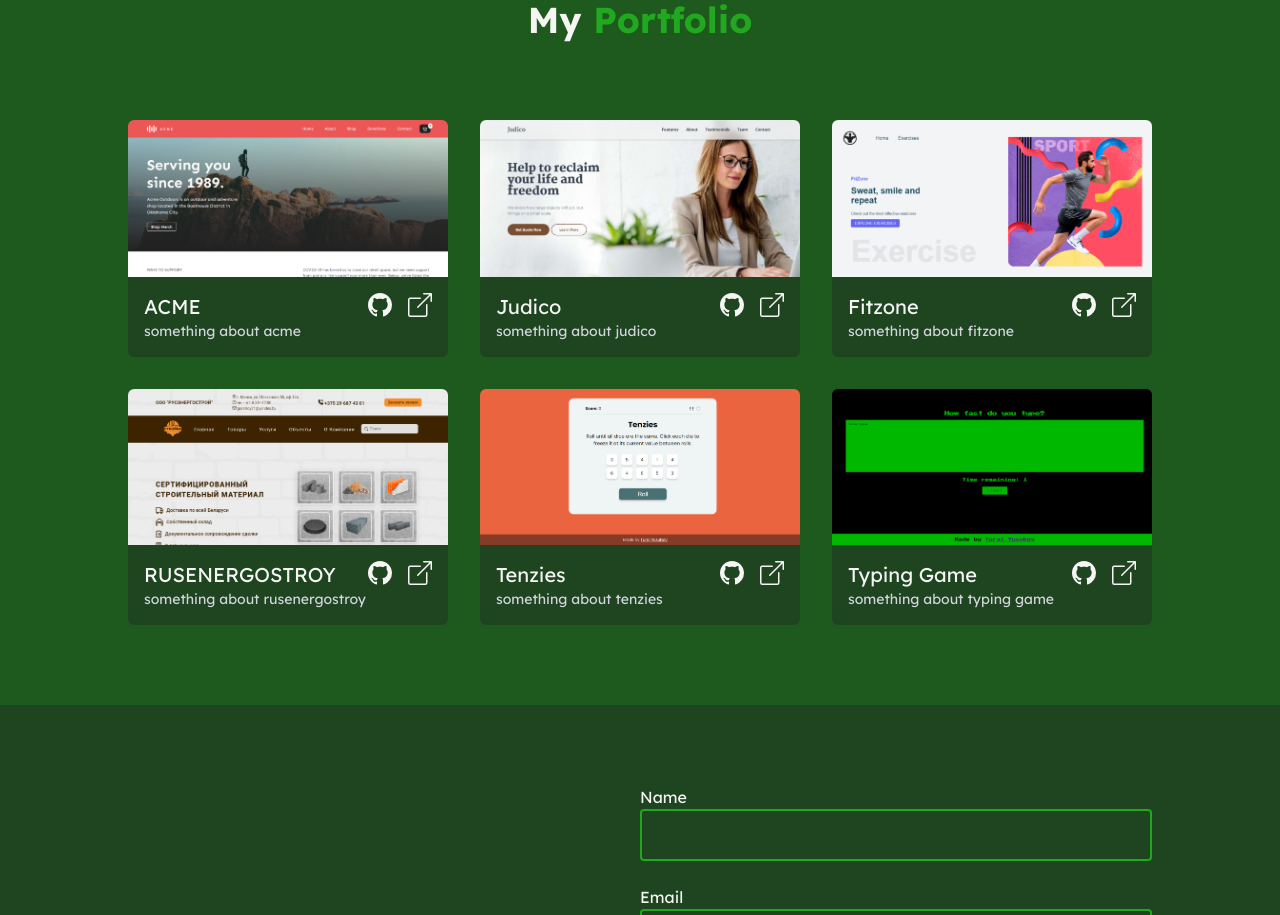
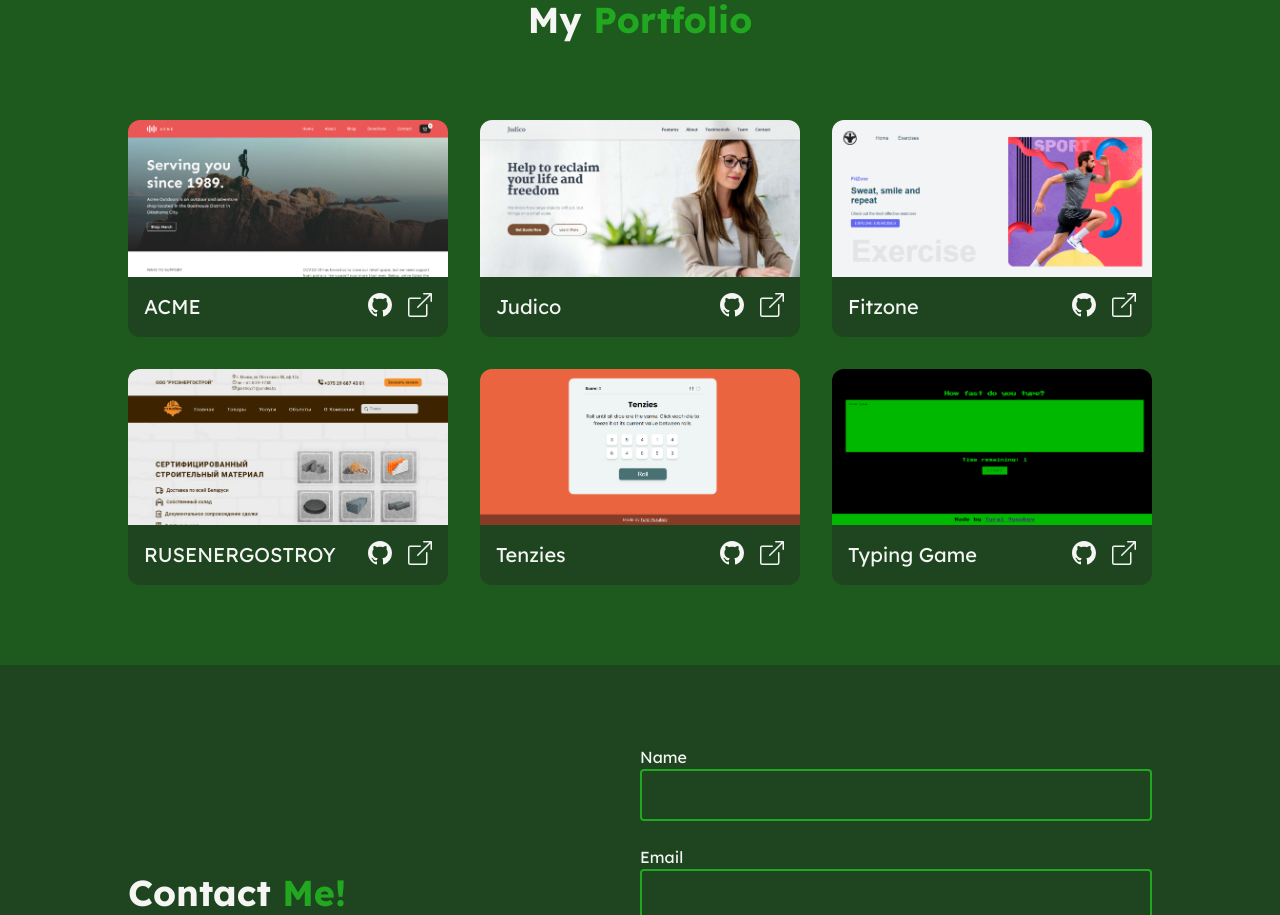
Before and after one commit to Turalyusubov/turalyusubov-portfolio, a React (Vite) app: page / in a window 1280 px wide. Shown: the part 2160-3075 px from the top of the page. Built offline with nearby package versions, Linux system fonts and the light colour scheme.

Commit message:
updated project component

```diff
--- a/src/components/Project.jsx
+++ b/src/components/Project.jsx
@@ -4,22 +4,25 @@ import { BsBoxArrowUpRight, BsGithub } from 'react-icons/bs'
 
 export default function Project({ title, about, github, live, cover }) {
     return (
-        <div className='rounded-md bg-dark-green overflow-hidden'>
-            <img className='w-full'
-                src={cover} alt={title + '_cover'} />
-            <div className="w-full p-4">
+        <div className='rounded-md group project cursor-pointer'>
+            <div className="project-cover relative group-hover:rounded-xl overflow-hidden">
+                <img className='w-full project-img rounded-t-xl'
+                    src={cover} alt={title + '_cover'} />
+                <div className="absolute project-cover-mask rounded-t-xl left-0 top-0 w-full h-full group-hover:bg-gradient-to-t from-stone-900 via-transparent"></div>
+                <p className='w-full hidden group-hover:block group-hover:absolute bottom-2 left-2 project-subtitle text-sm text-gray-300'>{about}</p>
+            </div>
+            <div className="w-full project-about bg-dark-green rounded-b-xl group-hover:rounded-xl p-4">
                 <div className="flex justify-between">
                     <h1 className='text-xl'>{title}</h1>
                     <div className="links flex gap-4 text-2xl">
-                        <a href={github}>
+                        <a href={github} className='hover:text-green-400 transition duration-300'>
                             <BsGithub />
                         </a>
-                        <a href={live}>
+                        <a href={live} className='hover:text-green-400 transition duration-300'>
                             <BsBoxArrowUpRight />
                         </a>
                     </div>
                 </div>
-                <p className='w-full text-sm text-gray-300'>{about}</p>
             </div>
         </div>
     )
--- a/src/index.css
+++ b/src/index.css
@@ -36,3 +36,30 @@ body {
     grid-template-columns: repeat(auto-fit, minmax(8rem, 1fr));
     grid-auto-rows: 100px;
 }
+
+
+/* project style */
+
+.project-subtitle {
+    /* display: none; */
+    color: white;
+    z-index: 100;
+    transition: all .3s;
+}
+
+.project-cover-mask {
+    transition: all .3s;
+}
+
+.project-about {
+    transition: all .3s;
+}
+
+.project-cover {
+    transition: all .3s;
+}
+
+.project:hover .project-cover {
+    transform: translateY(-10px);
+    /* transform: scale(105%); */
+}
--- a/src/projects.js
+++ b/src/projects.js
@@ -9,7 +9,7 @@ export const projects = [
     {
         id: 1,
         title: 'ACME',
-        about: 'something about acme',
+        about: "You can't go on an adventure without ACME products",
         github: 'https://github.com/Turalyusubov/acme-project',
         live: 'https://acme-project-by-tural.netlify.app/',
         cover: AcmeCover
@@ -17,7 +17,7 @@ export const projects = [
     {
         id: 2,
         title: 'Judico',
-        about: 'something about judico',
+        about: 'Looking for  a lawyer? Judico is here!',
         github: 'https://github.com/Turalyusubov/judico-website',
         live: 'https://judico-by-tural.netlify.app/',
         cover: JudicoCover
@@ -25,7 +25,7 @@ export const projects = [
     {
         id: 3,
         title: 'Fitzone',
-        about: 'something about fitzone',
+        about: 'Great app for working out',
         github: 'https://github.com/Turalyusubov/fitzone-app',
         live: 'https://fitzone-by-tural.netlify.app/',
         cover: FitzoneCover
@@ -33,7 +33,7 @@ export const projects = [
     {
         id: 4,
         title: 'RUSENERGOSTROY',
-        about: 'something about rusenergostroy',
+        about: 'Website for a building company',
         github: 'https://github.com/Turalyusubov/RUSENERGOSTROY',
         live: 'https://rusenergostroy-by-tural.netlify.app/',
         cover: StroyCover
@@ -41,7 +41,7 @@ export const projects = [
     {
         id: 5,
         title: 'Tenzies',
-        about: 'something about tenzies',
+        about: 'Cool game to short your time',
         github: 'https://github.com/Turalyusubov/tenzies-2-game',
         live: 'https://tenzies-by-tural.netlify.app/',
         cover: TenziesCover
@@ -49,7 +49,7 @@ export const projects = [
     {
         id: 6,
         title: 'Typing Game',
-        about: 'something about typing game',
+        about: 'Check how fast you are',
         github: 'https://github.com/Turalyusubov/speed-typing-game',
         live: 'https://speed-typing-by-tural.netlify.app/',
         cover: TypingCover
```
